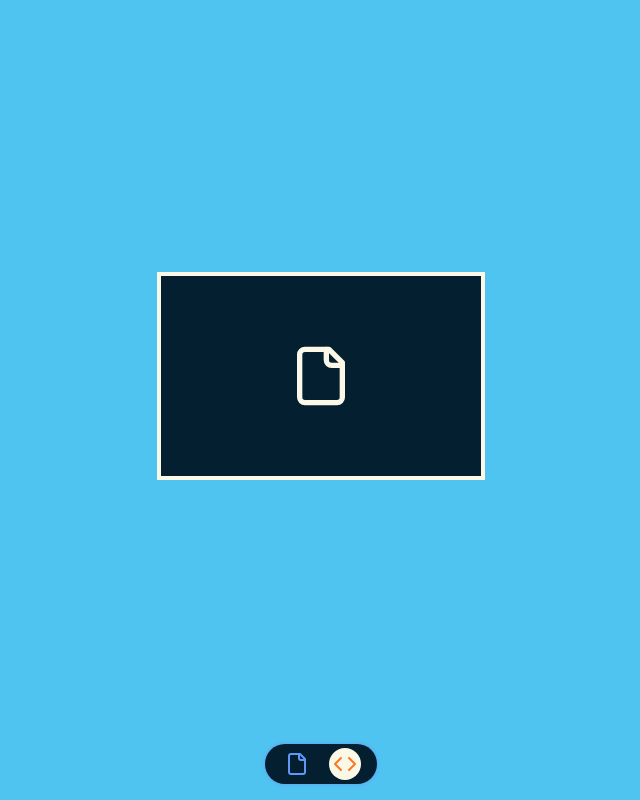
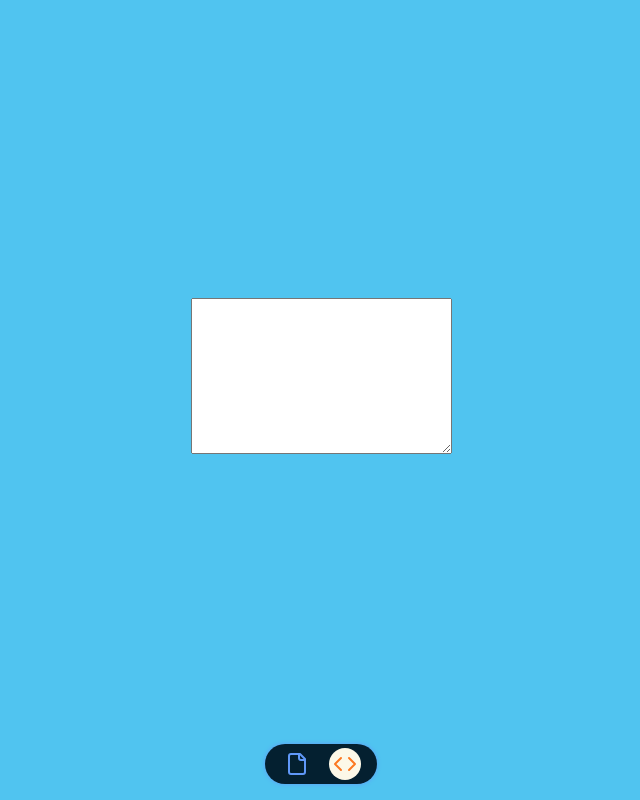
Before and after one commit to EduardoMVirgilio/blueprint, a React (Vite) app in the folder frontend/: page / in a window 1280 px wide. Both pictures are taken after a click on the item 664 px from the left and 764 px from the top of the page. Shown: the whole page, without its empty margins (319-959 px from the left). Built offline with nearby package versions, Linux system fonts and the light colour scheme.

Commit message:
Conditional components

```diff
--- a/frontend/src/components/App.jsx
+++ b/frontend/src/components/App.jsx
@@ -2,11 +2,17 @@ import Tabs from "./Tabs";
 import "@fontsource-variable/onest";
 import "@fontsource-variable/fira-code";
 import Drop from "./Drop";
+import Input from "./Input";
+import useMethod from "../hooks/useMethod";
+
 const App = () => {
+  const method = useMethod(({method}) => method)
+
+
   return (
     <>
       <Tabs />
-      <Drop />
+      {method === "file"? <Drop />: <Input /> }
     </>
   );
 };
--- a/frontend/src/components/Input.jsx
+++ b/frontend/src/components/Input.jsx
@@ -1,2 +1,6 @@
-const Input = () => {};
+const Input = () => {
+    return (
+        <textarea name="" id="" cols="30" rows="10"></textarea>
+    )
+};
 export default Input;
```
